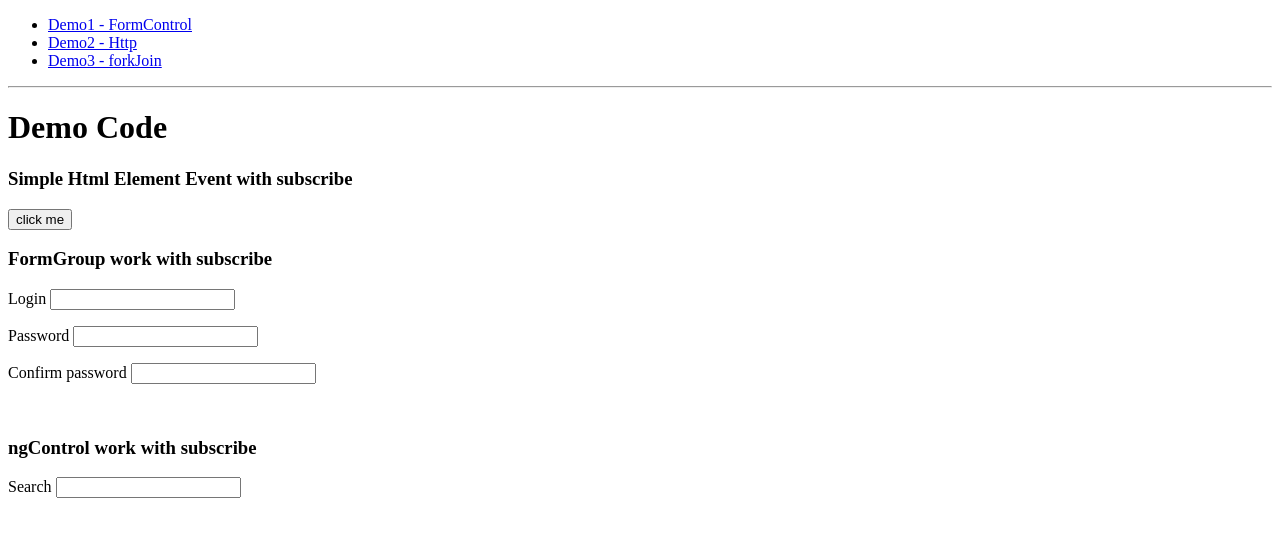
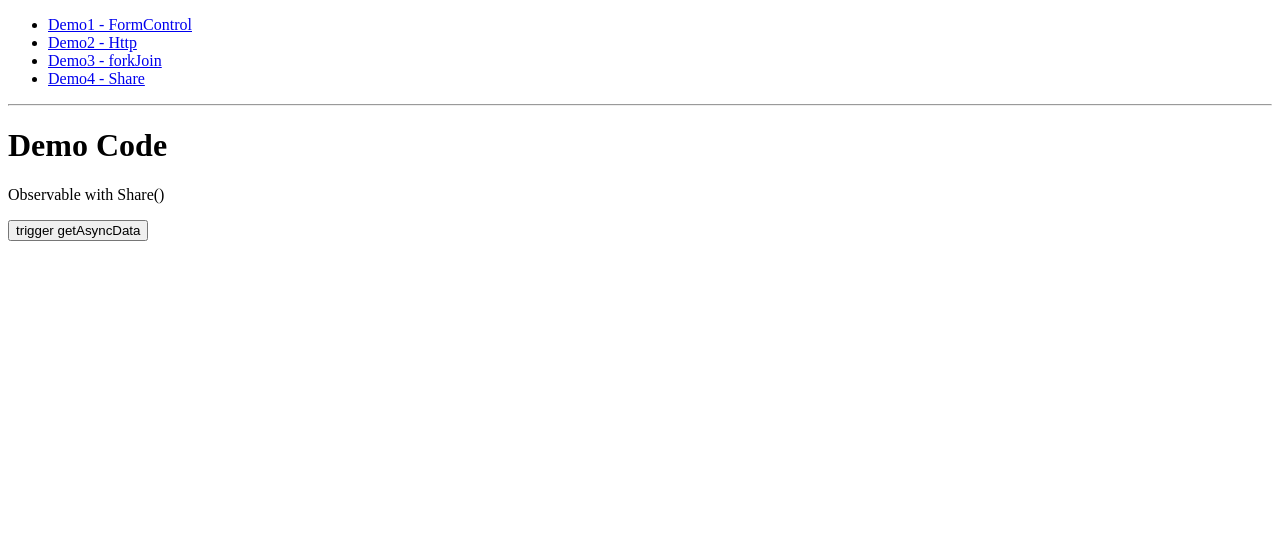
Before and after one commit to chgc/presentation-rxjs, an Angular app: page /demo4 in a window 1280 px wide. Before the commit this address led to /demo1. Shown: the top 536 px of the page. Built offline with nearby package versions, Linux system fonts and the light colour scheme.

Commit message:
add Observable.Share demo

```diff
--- /dev/null
+++ b/index.ts
@@ -0,0 +1 @@
+export * from './demo4';
--- a/src/app/app.component.html
+++ b/src/app/app.component.html
@@ -2,6 +2,7 @@
     <li routerLinkActive="active"><a [routerLink]="['/demo1']">Demo1 - FormControl</a></li>
     <li routerLinkActive="active" [routerLinkActiveOptions]="{exact: true}"><a [routerLink]="['/demo2']">Demo2 - Http</a></li>
     <li routerLinkActive="active" [routerLinkActiveOptions]="{exact: true}"><a [routerLink]="['/demo3']">Demo3 - forkJoin</a></li>
+    <li routerLinkActive="active" [routerLinkActiveOptions]="{exact: true}"><a [routerLink]="['/demo4']">Demo4 - Share</a></li>
 </ul>
 <hr>
 <h1>Demo Code</h1>
--- a/src/app/app.module.ts
+++ b/src/app/app.module.ts
@@ -8,13 +8,15 @@ import { routing } from './app.routes';
 import { Demo1Component } from './demo1';
 import { Demo2Component } from './demo2';
 import { Demo3Component } from './demo3';
+import { Demo4Component } from './demo4/demo4.component';
 
 @NgModule({
   declarations: [
     AppComponent,
     Demo1Component,
     Demo2Component,
-    Demo3Component
+    Demo3Component,
+    Demo4Component
   ],
   imports: [
     BrowserModule,
--- a/src/app/app.routes.ts
+++ b/src/app/app.routes.ts
@@ -3,11 +3,13 @@ import { AppComponent } from './app.component';
 import { Demo1Component } from './demo1';
 import { Demo2Component } from './demo2';
 import { Demo3Component } from './demo3';
+import { Demo4Component } from './demo4';
 
 export const routes: Routes = [
   { path: 'demo1', component: Demo1Component },
   { path: 'demo2', component: Demo2Component },
   { path: 'demo3', component: Demo3Component },
+  { path: 'demo4', component: Demo4Component },
   {
     path: '**',
     redirectTo: 'demo1'
--- a/src/app/demo2/demo2.component.ts
+++ b/src/app/demo2/demo2.component.ts
@@ -42,7 +42,7 @@ export class Demo2Component implements OnInit {
         return data.filter(todo => todo.completed == true)
       })
       .subscribe(
-      data => console.log('simple way:' + data),
+      data => console.log('simple way:' , data),
       err => console.error(err.message)
       );
     /* More Complex way */
@@ -55,7 +55,7 @@ export class Demo2Component implements OnInit {
       })
       .toArray()
       .subscribe(
-      data => console.log('complex way:' + data),
+      data => console.log('complex way:' , data),
       err => console.error(err.message)
       );
   }
--- /dev/null
+++ b/src/app/demo4/demo4.component.html
@@ -0,0 +1,4 @@
+<p>
+  Observable with Share()
+</p>
+<button (click)="getData()">trigger getAsyncData</button>
--- /dev/null
+++ b/src/app/demo4/demo4.component.ts
@@ -0,0 +1,40 @@
+import { Component, OnInit, OnDestroy } from '@angular/core';
+import { Http } from '@angular/http';
+import { Observable, Subscription } from 'rxjs/Rx';
+import 'rxjs/Rx';
+
+@Component({
+  selector: 'app-demo4',
+  templateUrl: 'demo4.component.html',
+  styleUrls: ['demo4.component.css']
+})
+export class Demo4Component implements OnInit, OnDestroy {
+
+  constructor(private http: Http) { }
+  ngOnInit() {
+    console.clear();
+  }
+
+  ngOnDestroy() {
+    this.sub1.unsubscribe();
+  }
+
+  getAsyncData() {
+    const observable$ = this.http.get('http://jsonplaceholder.typicode.com/todos')
+      .map(res => res.json()).share();
+
+    observable$.subscribe(() => {
+      console.info('log from getAsyncData');
+    });
+
+    return observable$;
+  }
+
+  sub1: Subscription;
+  getData() {
+    this.sub1 = this.getAsyncData().subscribe(
+      data => console.log('action1'),
+      err => console.error(err.message)
+    );
+  }
+}
--- /dev/null
+++ b/src/app/demo4/index.ts
@@ -0,0 +1 @@
+export * from './demo4.component';
```
Also changed, not shown: src/app/demo4/demo4.component.css (added), 1 other file (tests, documents, lock files or other folders).
